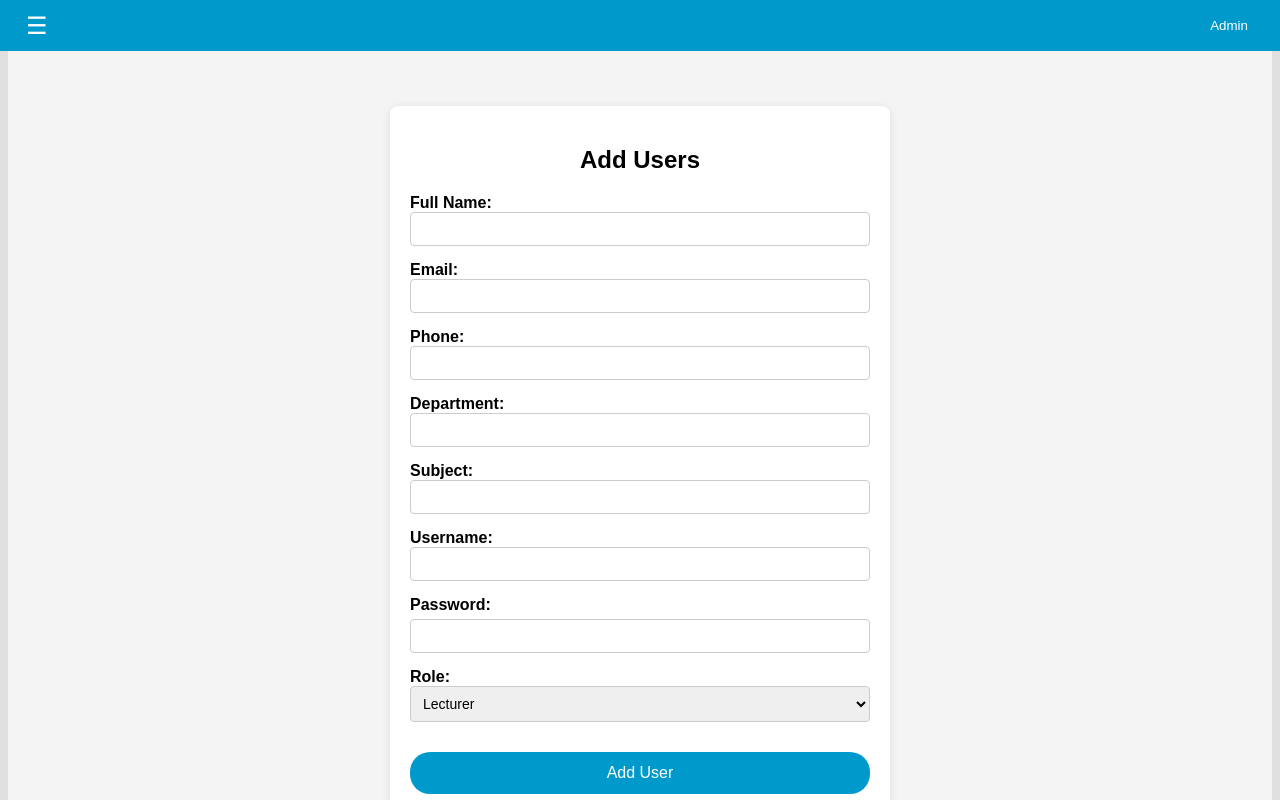
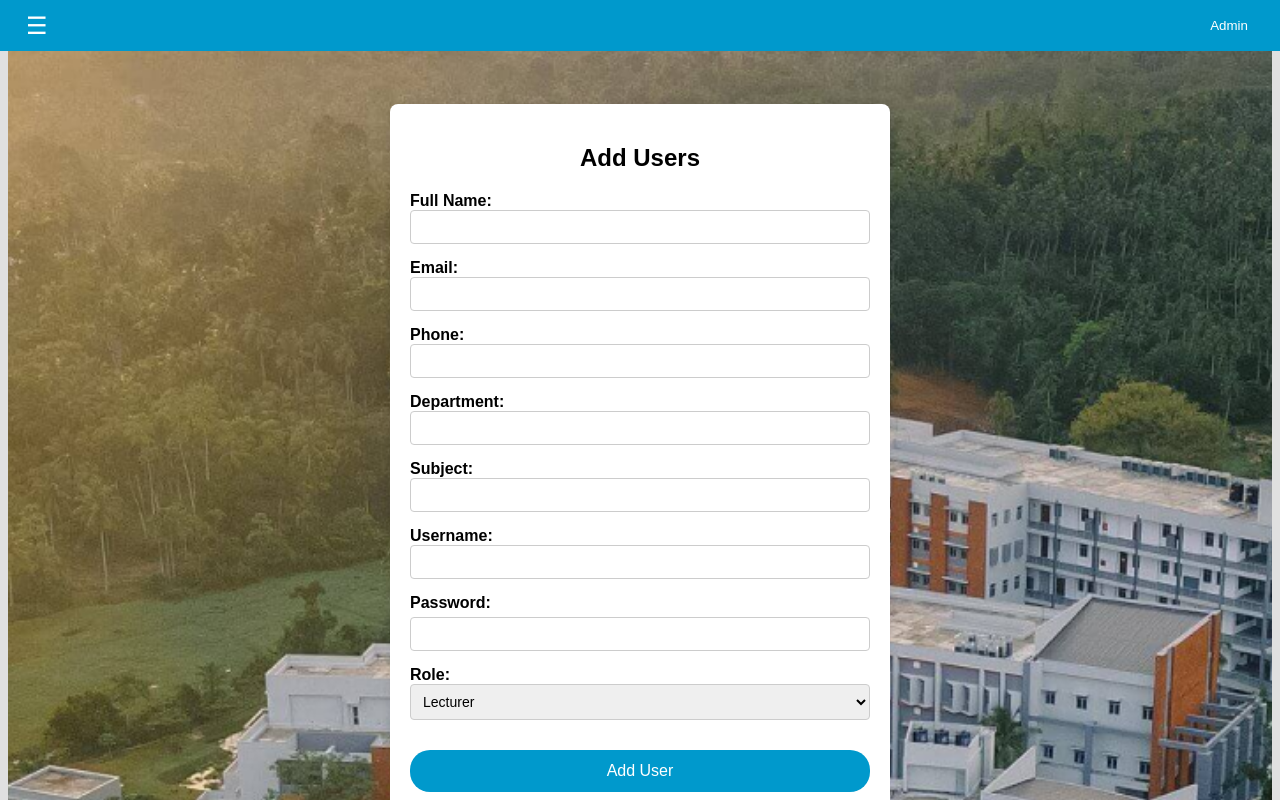
Before and after one commit to gunathilakax/ReservationSystem, a React (Vite) app in the folder frontend/: page /lectures in a window 1280 px wide. Shown: the top 800 px of the page. Built offline with nearby package versions, Linux system fonts and the light colour scheme; no server answers.

Commit message:
admin lecturer page footer

```diff
--- a/frontend/src/pages/AdminLecturerPage.css
+++ b/frontend/src/pages/AdminLecturerPage.css
@@ -1,23 +1,28 @@
 /* AdminLecturerPage.css */
 
 .admin-lecturer-page {
+  background-image: url("../assets/bgimg.png");
+  background-size: cover;
+  background-position: center;
+}
+
+.admin-lecturer-page-container {
   display: flex;
   justify-content: center;
   align-items: center;
+  min-height: 100vh;
   flex-direction: column;
-  padding: 20px;
-  min-height: 100vh;
-  margin-top: 50px;
-  background-color: #f4f4f4;
+  margin-top: 60px;
 }
 
 .adlec-content {
-  background-color: white; /* White background for the form */
-  border-radius: 8px; /* Rounded corners */
-  box-shadow: 0 2px 10px rgba(0, 0, 0, 0.1); /* Subtle shadow */
+  background-color: white;
+  border-radius: 8px;
+  box-shadow: 0 2px 10px rgba(0, 0, 0, 0.1);
   padding: 20px;
-  max-width: 500px; /* Limit form width */
-  width: 100%; /* Responsive width */
+  max-width: 500px;
+  width: 100%;
+  margin-bottom: 50px;
 }
 
 .adlec-content h2 {
--- a/frontend/src/pages/AdminLecturerPage.jsx
+++ b/frontend/src/pages/AdminLecturerPage.jsx
@@ -1,6 +1,7 @@
 import React, { useState } from 'react';
 import AdminNavBar from '../components/AdminNavBar';
-import LecturerList from '../components/LecturerList';  // Import the new component
+import LecturerList from '../components/LecturerList';
+import Footer from '../components/Footer';
 import './AdminLecturerPage.css';
 import axios from 'axios';
 
@@ -44,6 +45,7 @@ const AdminLecturerPage = () => {
   return (
     <div className="admin-lecturer-page">
       <AdminNavBar /><br /><br />
+      <div className="admin-lecturer-page-container">
       <div className="adlec-content">
         <h2>Add Users</h2>
         <form className="adlec-form" onSubmit={handleSubmit}>
@@ -127,6 +129,8 @@ const AdminLecturerPage = () => {
         <h2>Users</h2>
         <LecturerList />  {/* Include the new component here */}
       </div>
+      </div>
+      <Footer />
     </div>
   );
 };
```
